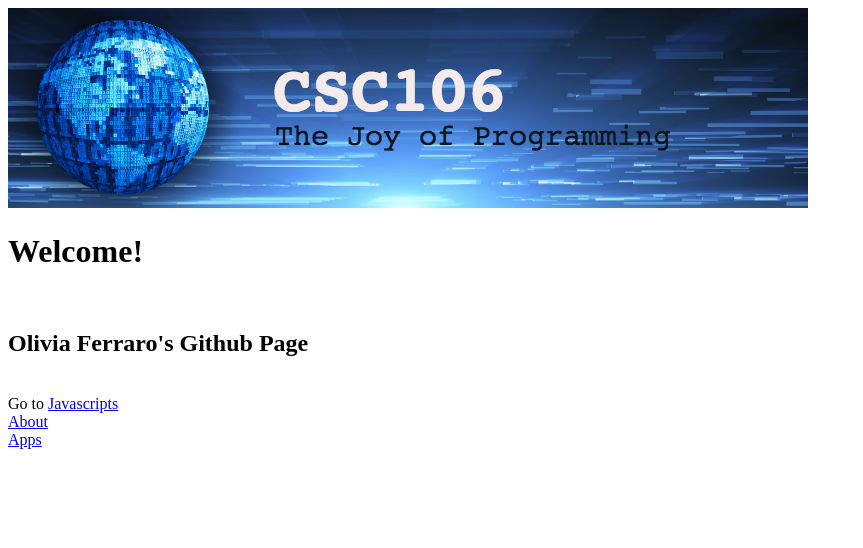
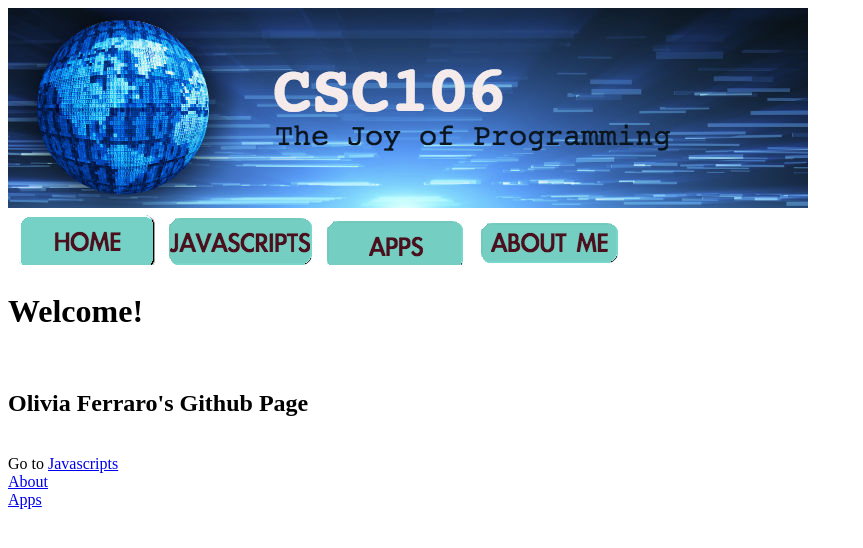
Before and after one commit to olivialferraro/olivialferraro.github.io, a plain HTML site: page index.html in a window 1280 px wide. Shown: the whole page, without its empty margins (0-863 px from the left). Drawn offline with Linux system fonts and the light colour scheme.

Commit message:
Update index.html

```diff
--- a/index.html
+++ b/index.html
@@ -1,9 +1,18 @@
 <!DOCTYPE html>
 <html>
 <head>
-  <img src="csc106_banner.jpg">
+  <link rel="stylesheet" type="text/css" href="style.css">
 </head>
 <body>
+  <img src="csc106_banner.jpg">
+  <table>
+    <tr>
+      <td><img src="home.png"></td>
+      <td><img src="javascripts.png"></td>
+      <td><img src="apps.png"></td>
+      <td><img src="about me.png"</td>
+    </tr>
+  </table>
   <h1>Welcome!</h1>
   <br>
   <h2>Olivia Ferraro's Github Page</h2>
```
